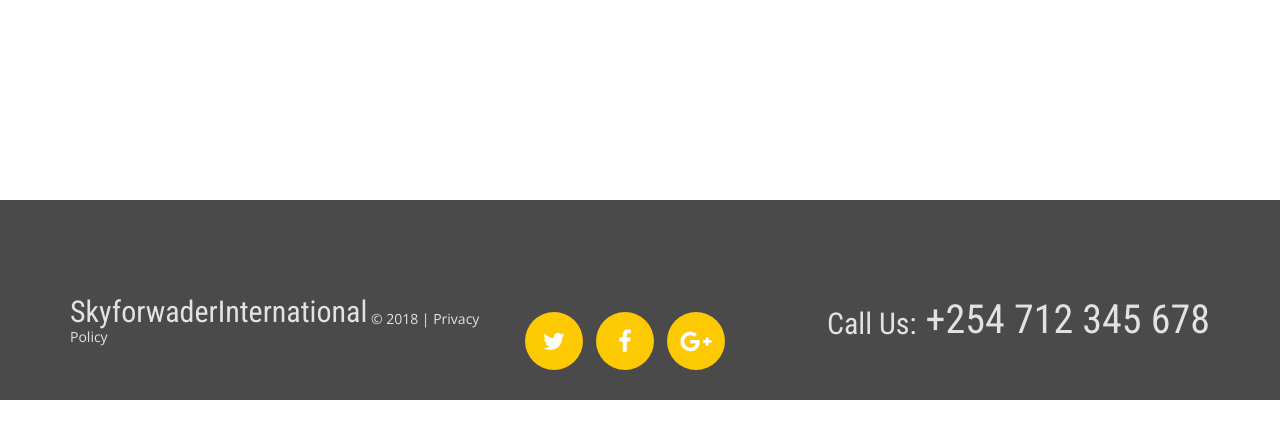
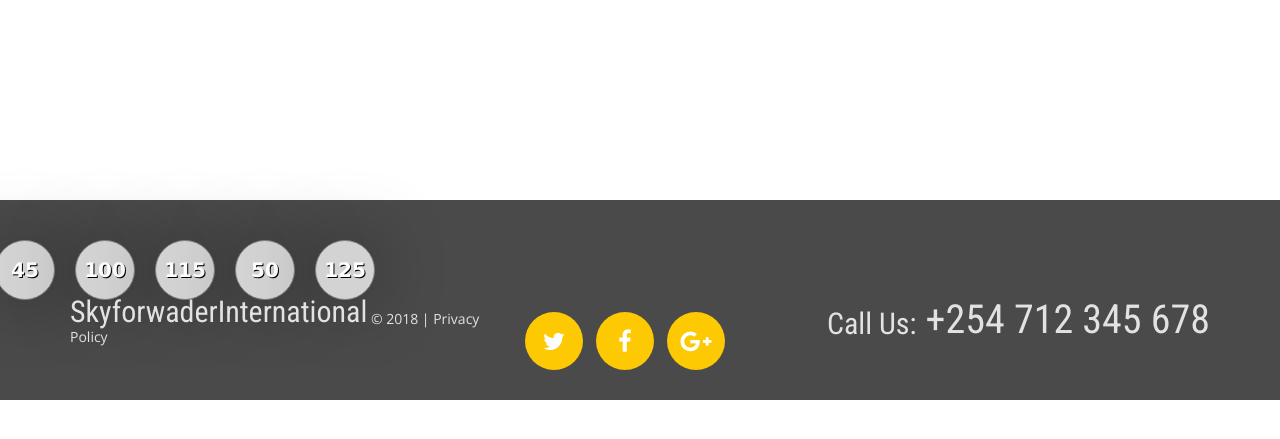
Before and after one commit to vincentmuya/Sky-Forwarder, a Django app: page /cargo/ in a window 1280 px wide. Shown: the part 265-704 px from the top of the page. Run offline with Django 3.2, Linux system fonts and the light colour scheme; the visitor is signed in with stand-in values (Sample User, id 1); data that the repository does not hold is empty; some libraries are stand-ins or nearby versions; some web fonts are replaced.

Commit message:
added counter in footer

```diff
--- a/app/templates/footer.html
+++ b/app/templates/footer.html
@@ -1,4 +1,4 @@
-{%load staticfiles%}
+{%load staticfiles%} {%block content%} {% load bootstrap3 %}
 
 {%block styles%}
 <link rel="stylesheet" href="{% static 'css/footer.css' %}">
@@ -9,6 +9,13 @@
 <div class="container-fluid">
   <div class="row">
       <footer class="footer">
+        <div class="footer-top">
+          <div class="count">45</div>
+          <div class="count">100</div>
+          <div class="count">115</div>
+          <div class="count">50</div>
+          <div class="count">125</div>
+        </div>
         <div class="container">
           <div class="f_phone"><span>Call Us:</span> +254 712 345 678</div>
   					<div class="socials">
@@ -31,6 +38,29 @@
     padding-right: 0px;
     padding-left: 0px;
   }
+  .count {
+  width: 60px;
+  height: 60px;
+  background: lightgray;
+  border-radius: 50%;
+  border: 1px solid gray;
+  display: flex;
+  justify-content: center;
+  align-items: center;
+  color: white;
+  font-weight: bold;
+  font-size: 20px;
+  font-family: verdana;
+  float: left;
+  margin-left: 10px;
+    margin-right: 10px;
+    margin-top: 10px;
+    margin-bottom: 10px;
+  text-shadow: 1px 1px black;
+  -webkit-box-shadow: 0px 0px 72px -9px rgba(0,0,0,0.75);
+-moz-box-shadow: 0px 0px 72px -9px rgba(0,0,0,0.75);
+box-shadow: 0px 0px 72px -9px rgba(0,0,0,0.75);
+}
 .footer {
   padding: 30px 0;
   width: 100%;
@@ -150,5 +180,43 @@ footer {
     margin-bottom: 0px;
 }
 }
+</style>
+{% endblock %}
+<!--scripts  -->
+{% block scripts %}
+<!-- jquery -->
+<script src="https://ajax.googleapis.com/ajax/libs/jquery/3.3.1/jquery.min.js"></script>
+<!-- pooper -->
+<script src="https://cdnjs.cloudflare.com/ajax/libs/popper.js/1.13.0/popper.min.js"></script>
+{% bootstrap_javascript %}
 
-</style>
+<script>
+$(document).ready(function() {
+
+  var counters = $(".count");
+  var countersQuantity = counters.length;
+  var counter = [];
+
+  for (i = 0; i < countersQuantity; i++) {
+    counter[i] = parseInt(counters[i].innerHTML);
+  }
+
+  var count = function(start, value, id) {
+    var localStart = start;
+    setInterval(function() {
+      if (localStart < value) {
+        localStart++;
+        counters[id].innerHTML = localStart;
+      }
+    }, 40);
+  }
+
+  for (j = 0; j < countersQuantity; j++) {
+    count(0, counter[j], j);
+  }
+});
+</script>
+<script src="https://maps.googleapis.com/maps/api/js?key=AIzaSyC14hiJhxMKNF4T4JCkDWyITjz8CoU2aco&signed_in=true&libraries=places&callback=initialize" async defer></script>
+
+{% comment %}
+<script src="{% static 'js/main.js' %}" type="text/javascript" charset="utf-8"></script> {% endcomment %} {% endblock %}
```
